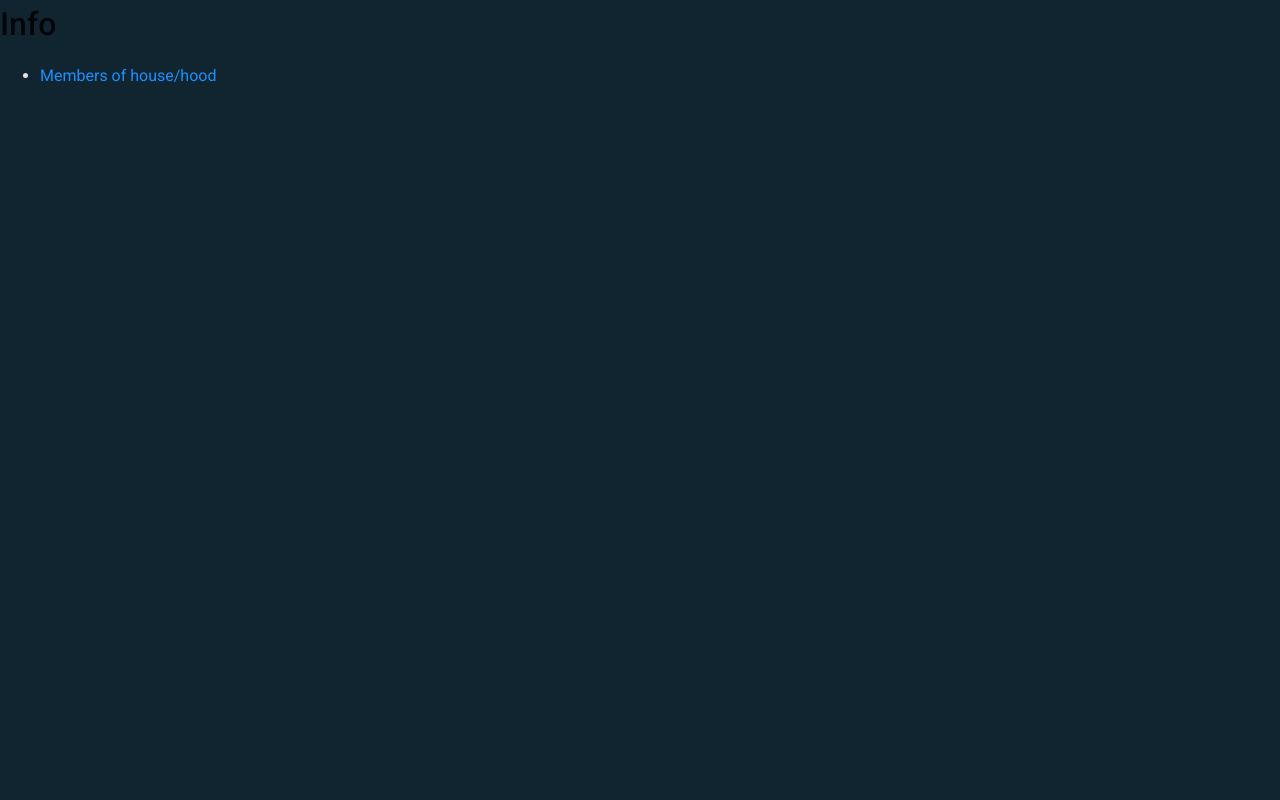
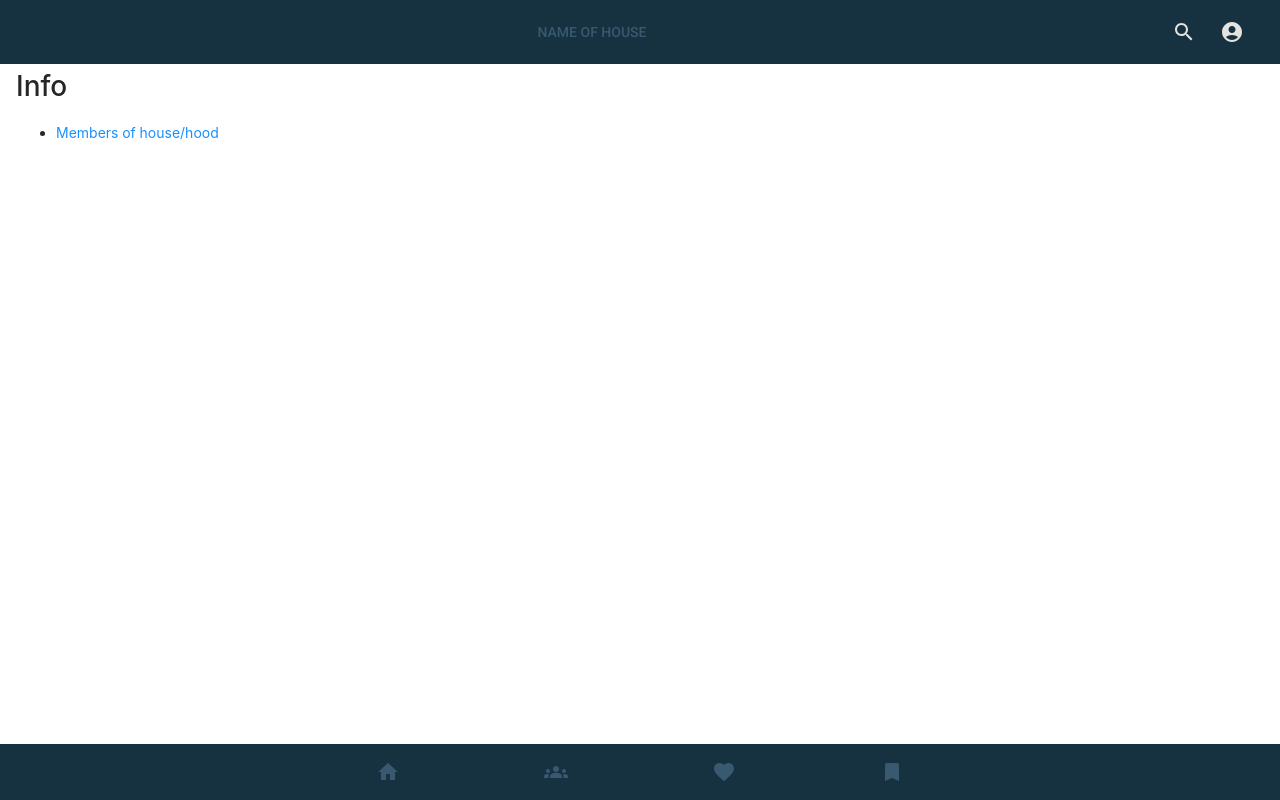
Before and after one commit to stenwall/u11-fullstack-js, a Next.js app in the folder client/: page /info in a window 1280 px wide. Built offline with nearby package versions, Linux system fonts and the light colour scheme.

Commit message:
feat: lift state up to layout top- & bottom navbar

```diff
--- a/client/components/BottomNavbar/index.tsx
+++ b/client/components/BottomNavbar/index.tsx
@@ -3,12 +3,12 @@ import { Home, Groups, Favorite, Bookmark } from '@mui/icons-material';
 import { SyntheticEvent, useState } from 'react';
 import Link from 'next/link';
 
-const BottomNavbar = () => {
-  const [value, setValue] = useState('home');
+interface Props {
+  value: string;
+  onChange: any;
+}
 
-  const handleChange = (event: SyntheticEvent, newValue: string) => {
-    setValue(newValue);
-  };
+const BottomNavbar = (props: Props) => {
 
   const btnLinks = {
     home: (
@@ -36,8 +36,8 @@ const BottomNavbar = () => {
   return (
     <BottomNavigation
       sx={{ position: 'fixed', bottom: 0, left: 0, right: 0 }}
-      value={value}
-      onChange={handleChange}
+      value={props.value}
+      onChange={props.onChange}
     >
       <BottomNavigationAction
         value="home"
--- a/client/components/TopNavbar/index.tsx
+++ b/client/components/TopNavbar/index.tsx
@@ -5,8 +5,12 @@ import Toolbar from '@mui/material/Toolbar';
 import Typography from '@mui/material/Typography';
 import IconButton from '@mui/material/IconButton';
 import { AccountCircle, Search } from '@mui/icons-material';
+import Link from 'next/link';
+import { Button } from '@mui/material';
 
-interface Props {}
+interface Props {
+  onClick: any;
+}
 
 const TopNavbar = (props: Props) => {
   const router = useRouter();
@@ -14,16 +18,21 @@ const TopNavbar = (props: Props) => {
 
   return (
     <>
-      <Box sx={{ flexGrow: 1 }}>
+      <Box sx={{ flexGrow: 1 }} onClick={props.onClick}>
         <AppBar position="fixed">
           <Toolbar>
-            <Typography variant="h6" component="div" sx={{ flexGrow: 1 }}>
-              {props.title || 'Name of house'}
-            </Typography>
-            <IconButton size="large" color="inherit" aria-label="search">
+            <Link href="/info">
+              <Button
+                value="info"
+                sx={{ flexGrow: 1 }}
+              >
+                  Name of house
+              </Button>
+            </Link>
+            <IconButton value="search" size="large" color="inherit" aria-label="search">
               <Search />
             </IconButton>
-            <IconButton size="large" color="inherit" aria-label="menu">
+            <IconButton value="profile" size="large" color="inherit" aria-label="menu">
               <AccountCircle />
             </IconButton>
           </Toolbar>
--- a/client/components/layout/MainLayout.tsx
+++ b/client/components/layout/MainLayout.tsx
@@ -1,4 +1,4 @@
-import type { ReactNode } from 'react';
+import { BaseSyntheticEvent, ReactNode, SyntheticEvent, useState } from 'react';
 import BottomNavbar from '../BottomNavbar';
 import TopNavbar from '../TopNavbar';
 import styles from './layout.module.scss';
@@ -8,11 +8,23 @@ interface Props {
 }
 
 const MainLayout = ({ children }: Props) => {
+  const [value, setValue] = useState('');
+
+  const handleChange = (event: SyntheticEvent, newValue: string) => {
+    console.log(newValue);
+    setValue(newValue);
+  };
+
+  const handleClick = (event: BaseSyntheticEvent) => {
+    console.log(event.target.value)
+    setValue(event.target.value);
+  };
+
   return (
     <>
-      <TopNavbar />
+      <TopNavbar onClick={handleClick} />
       <main className={styles.main}>{children}</main>
-      <BottomNavbar />
+      <BottomNavbar value={value} onChange={handleChange} />
     </>
   );
 };
--- a/client/pages/info/index.tsx
+++ b/client/pages/info/index.tsx
@@ -1,7 +1,9 @@
-import type { NextPage } from 'next';
+import type { NextPageWithLayout } from 'next';
+import type { ReactNode } from 'react'
 import Link from 'next/link';
+import MainLayout from '../../components/layout/MainLayout';
 
-const Info: NextPage = () => {
+const Info: NextPageWithLayout = () => {
   return (
     <>
       <h1>Info</h1>
@@ -17,4 +19,10 @@ const Info: NextPage = () => {
   );
 };
 
+Info.getLayout = (page: ReactNode) => {
+  return (
+    <MainLayout>{page}</MainLayout>
+  )
+}
+
 export default Info;
--- /dev/null
+++ b/client/styles/mui-components/_topnavbar.scss
@@ -0,0 +1,6 @@
+@import '../variables/colors';
+
+.MuiAppBar-root {
+  box-shadow: none;
+  background-image: none;
+}
--- a/client/styles/styles.scss
+++ b/client/styles/styles.scss
@@ -3,3 +3,4 @@
 
 // mui components
 @import "mui-components/bottomnavbar";
+@import "mui-components/topnavbar";
```
